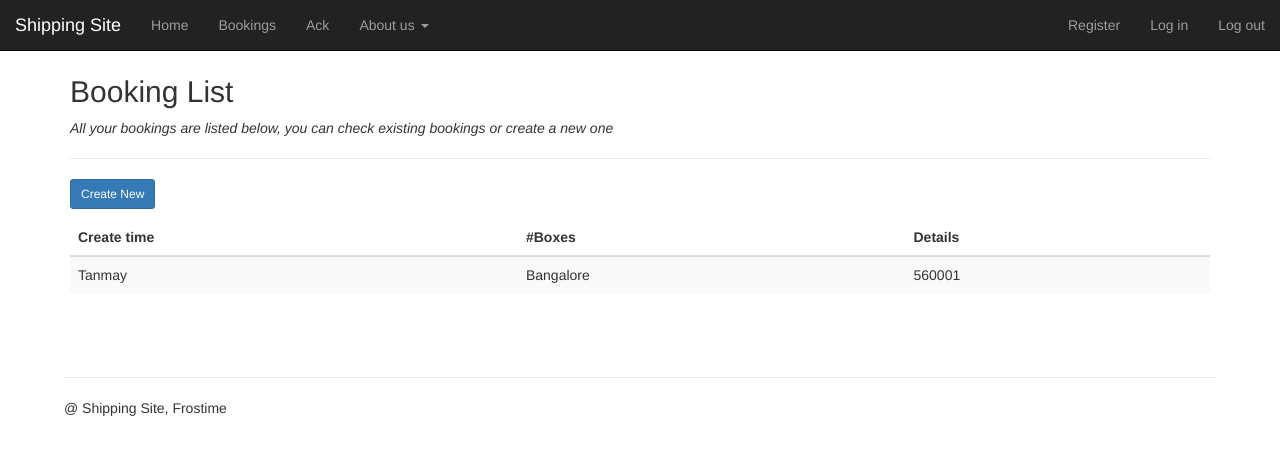
After one commit to emiliafrost/Note, a Django app: template booking/templates/booking/bookings.html in a window 1280 px wide. The commit adds this page. Shown: the top 455 px of the page. Run offline with Django 3.2, Linux system fonts and the light colour scheme; the template is opened without the code that fills it, so the values that code supplies are empty; some libraries are stand-ins or nearby versions.

Commit message:
version: 3.0.2 @ 2018/12/21 with booking

```diff
--- a/booking/admin.py
+++ b/booking/admin.py
@@ -2,5 +2,9 @@ from django.contrib import admin
 from . import models
 
 
+class Bookingadmin(admin.ModelAdmin):
+    list_display = ( 'username', 'messages', 'crttime')
+
+
 # Register your models here.
-admin.site.register(models.Booking)
+admin.site.register(models.Booking, Bookingadmin)
--- /dev/null
+++ b/booking/templates/booking/bookings.html
@@ -0,0 +1,36 @@
+{% extends 'base.html' %}
+
+{% load staticfiles %}
+
+{% block title %}
+    <title>Bookings - Shipping Site</title>
+{% endblock %}
+
+{% block content %}
+    <div class="container">
+      <div style="margin-top: 75px;">
+          <h2>Booking List</h2>
+          <em>All your bookings are listed below, you can check existing bookings or create a new one</em><hr>
+          <p><a href="#create" class="btn btn-primary btn-sm" role="button">Create New</a></p>
+      </div>
+          <table class="table table-striped" style="width: 100%">
+              <thead>
+                <tr>
+                  <th>Create time</th>
+                  <th>#Boxes</th>
+                  <th>Details</th>
+                </tr>
+              </thead>
+              <tbody>
+                <tr>
+                  <td>Tanmay</td>
+                  <td>Bangalore</td>
+                  <td>560001</td>
+                </tr>
+              </tbody>
+          </table>
+    {% if  message  %}
+        <h2>Here</h2>
+    {% endif %}
+    </div>
+{% endblock %}
--- a/booking/urls.py
+++ b/booking/urls.py
@@ -3,5 +3,5 @@ from . import views
 
 app_name = 'bookingpart'
 urlpatterns = [
-    path('booking/', views.booking, name='booking'),
+    path('bookings/', views.bookings, name='bookings'),
 ]
--- a/login/templates/login/index.html
+++ b/login/templates/login/index.html
@@ -1,6 +1,10 @@
 {% extends 'base.html' %}
 
 {% load staticfiles %}
+
+{% block title %}
+    <title>Shipping Site</title>
+{% endblock %}
 
 {% block content %}
     <div class="container">
--- a/login/templates/login/login.html
+++ b/login/templates/login/login.html
@@ -1,6 +1,10 @@
 {% extends 'base.html' %}
 
 {% load staticfiles %}
+
+{% block title %}
+    <title>Login - Shipping Site</title>
+{% endblock %}
 
 {% block content %}
     <div class="container">
--- a/login/templates/login/register.html
+++ b/login/templates/login/register.html
@@ -1,6 +1,10 @@
 {% extends 'base.html' %}
 
 {% load staticfiles %}
+
+{% block title %}
+    <title>Register - Shipping Site</title>
+{% endblock %}
 
 {% block content %}
   <div class="container">
--- a/login/views.py
+++ b/login/views.py
@@ -20,7 +20,7 @@ def login(request):
         password = request.POST.get('password', None)
         remember = request.POST.get('remember', None)
         if remember:
-            request.session.set_expiry(60*60*24)
+            request.session.set_expiry(60*60*24*3)
         if username and password:
             # username = username.strip()  # remove space in username
             umatch = re.match(r'^[\d\w_]{5,}$', username)
--- a/templates/base.html
+++ b/templates/base.html
@@ -8,7 +8,7 @@
       <meta name="description" content="">
       <meta name="author" content="">
       <link rel="icon" href="../../favicon.ico">
-      <title>Shipping Site</title>
+      {% block title %}{% endblock %}
       <link rel="stylesheet" href="https://cdn.staticfile.org/twitter-bootstrap/3.3.7/css/bootstrap.min.css">
 	  <script src="https://cdn.staticfile.org/jquery/2.1.1/jquery.min.js"></script>
 	  <script src="https://cdn.staticfile.org/twitter-bootstrap/3.3.7/js/bootstrap.min.js"></script>
@@ -30,7 +30,7 @@
         <div id="navbar" class="collapse navbar-collapse">
           <ul class="nav navbar-nav">
             <li><a href="/index/">Home</a></li>
-            <li><a href="#bookings">Bookings</a></li>
+            <li><a href="/bookings/">Bookings</a></li>
             <li><a href="#ack">Ack</a></li>
             <li class="dropdown">
               <a href="#" class="dropdown-toggle" data-toggle="dropdown">
@@ -58,7 +58,7 @@
     <!--leave space for other .html-->
     {% block content %}{% endblock %}
 
-    <div style="float: bottom; margin:7%">
+    <div style="float: bottom; margin:5%">
         <hr>
         <p>@ Shipping Site, Frostime</p>
     </div>
```
Also changed, not shown: booking/models.py (+7 -2 lines), booking/views.py (+15 -4 lines).
